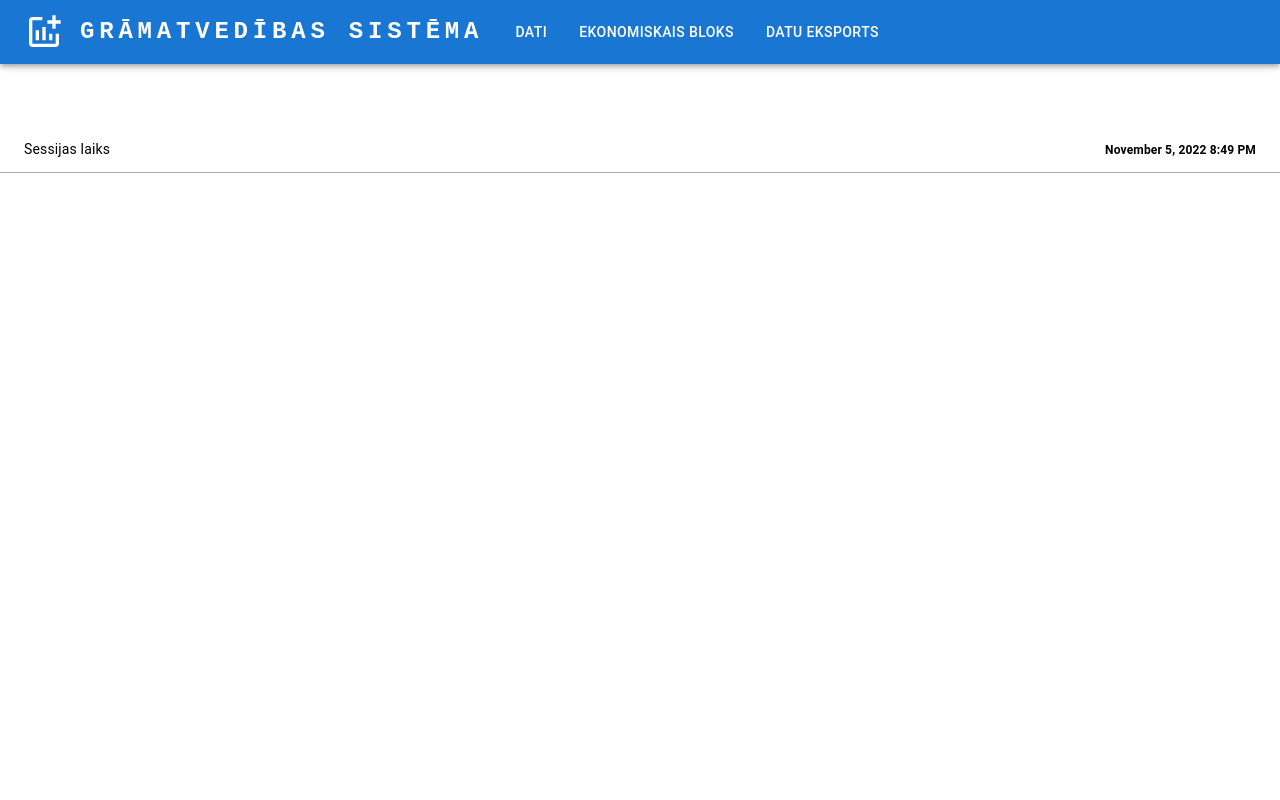
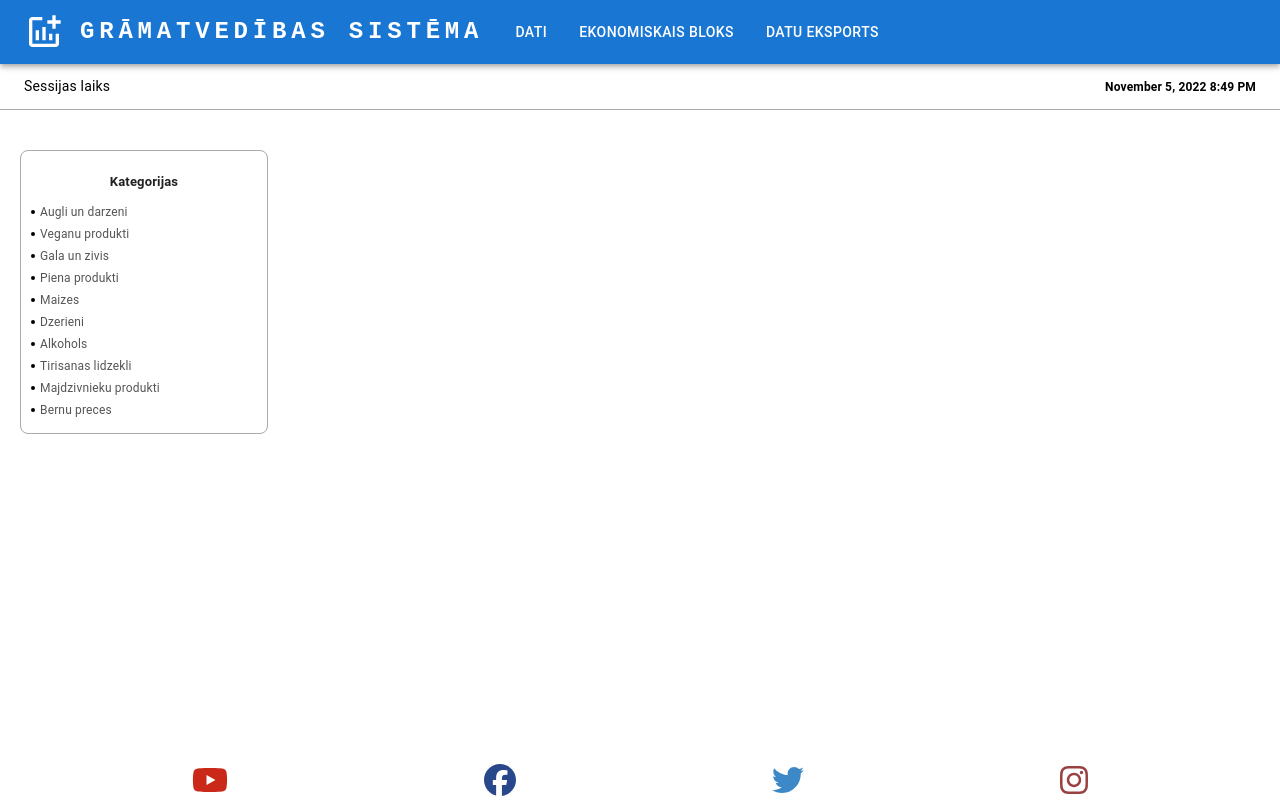
Before and after one commit to cropez/Gramatvedibas-sistema, a React (Create React App) app in the folder client/: page /ekonomiskaisblocks in a window 1280 px wide. Shown: the top 800 px of the page. Built offline with nearby package versions, Linux system fonts and the light colour scheme.

Commit message:
categories

```diff
--- a/client/src/App.js
+++ b/client/src/App.js
@@ -2,8 +2,8 @@ import React from "react"
 import { Route, Switch } from "react-router-dom"
 //pages
 import Autorizacija from "./Autorizacija"
-import Block from './ekonomiskaisblocks'
 import Dashboard from "./dashboard"
+import Block from './block'
 import Dati from "./Dati"
 //components
 import Header from "./Header"
@@ -20,7 +20,7 @@ export default function App() {
         <Route exact from="/dashboard" render={props => <Dashboard {...props} />} />
         <Route exact path="/dati" render={props => <Dati {...props} />} />
       </Switch>
-      <Footer/>
+      <Footer />
     </>
   );
 }
--- /dev/null
+++ b/client/src/SessionTime.jsx
@@ -0,0 +1,42 @@
+import React from 'react'
+import moment from 'moment'
+import { css, StyleSheet } from 'aphrodite'
+
+
+const Block = () => {
+  return (
+    <header className={css(style.header)}>
+      <div className={css(style.headerP)}>
+        Sessijas laiks
+      </div>
+      <div className={css(style.headerP, style.headerBold)}>
+        {moment(new Date()).format('LLL')}
+      </div>
+    </header>
+  )
+}
+
+
+const style = StyleSheet.create({
+  header: {
+    width: '100%',
+    flexShrink: 0,
+    display: 'flex',
+    padding: '12px 24px',
+    alignItems: 'center',
+    justifyContent: 'space-between',
+    borderBottom: 'solid 1px #aaa',
+  },
+  headerP: {
+    fontSize: 14,
+    color: '#000'
+  },
+  headerBold: {
+    fontSize: 12,
+    color: '#000',
+    fontWeight: 700
+  }
+})
+
+
+export default Block
--- /dev/null
+++ b/client/src/block/Categories.jsx
@@ -0,0 +1,85 @@
+import React from 'react'
+import { css, StyleSheet } from 'aphrodite'
+import SessionTime from '../SessionTime'
+
+
+const points = [
+  'Augli un darzeni',
+  'Veganu produkti',
+  'Gala un zivis',
+  'Piena produkti',
+  'Maizes',
+  'Dzerieni',
+  'Alkohols',
+  'Tirisanas lidzekli',
+  'Majdzivnieku produkti',
+  'Bernu preces'
+]
+
+
+const Categories = () => {
+  return (
+    <section className={css(style.container)}>
+      <h1 className={css(style.title)}>
+        Kategorijas
+      </h1>
+      {
+        points.map((p, i) => (
+          <div
+            key={i}
+            className={css(style.point)}
+          >
+            <div className={css(style.pointHead)} />
+            <div className={css(style.pointVal)}>
+              {p}
+            </div>
+          </div>
+        ))
+      }
+    </section>
+  )
+}
+
+
+const style = StyleSheet.create({
+  container: {
+    border: 'solid 1px #aaa',
+    flexDirection: 'column',
+    alignItems: 'center',
+    borderRadius: 8,
+    display: 'flex',
+    maxWidth: 300,
+    width: '20%',
+    padding: 10,
+  },
+  title: {
+    fontSize: 13,
+    fontWeight: 600,
+    color: '#222',
+    marginBottom: 12
+  },
+  point: {
+    width: '100%',
+    flexShrink: 0,
+    display: 'flex',
+    alignItems: 'center',
+    flexWrap: 'no-wrap',
+    cursor: 'pointer',
+    marginBottom: 4,
+    color: '#555'
+  },
+  pointHead: {
+    width: 4,
+    height: 4,
+    marginRight: 5,
+    borderRadius: 2,
+    backgroundColor: '#000'
+  },
+  pointVal: {
+    fontSize: 12,
+    fontWeight: 400
+  }
+})
+
+
+export default Categories
--- /dev/null
+++ b/client/src/block/index.jsx
@@ -0,0 +1,41 @@
+import React from 'react'
+import { css, StyleSheet } from 'aphrodite'
+import SessionTime from '../SessionTime'
+import Categories from './Categories'
+
+
+const Block = () => {
+  return (
+    <div className={css(style.container)}>
+      <SessionTime />
+      <div className={css(style.content)}>
+        <Categories />
+      </div>
+    </div>
+  )
+}
+
+
+const style = StyleSheet.create({
+  container: {
+    minHeight: 'calc(100vh - 100px)',
+    flexDirection: 'column',
+    alignItems: 'center',
+    position: 'relative',
+    display: 'flex',
+    width: '100vw'
+  },
+  content: {
+    justifyContent: 'space-between',
+    alignItems: 'center',
+    position: 'relative',
+    padding: '40px 20px',
+    flexWrap: 'wrap',
+    // display: 'flex',
+    height: '100%',
+    width: '100vw'
+  }
+})
+
+
+export default Block
--- a/client/src/ekonomiskaisblocks.jsx
+++ /dev/null
@@ -1,64 +0,0 @@
-import React from 'react'
-import moment from 'moment'
-import { css, StyleSheet } from 'aphrodite'
-
-
-const Block = () => {
-  return (
-    <div className={css(style.container)}>
-      <header className={css(style.header)}>
-        <div className={css(style.headerP)}>
-          Sessijas laiks
-        </div>
-        <div className={css(style.headerP, style.headerBold)}>
-          {moment(new Date()).format('LLL')}
-        </div>
-      </header>
-      <div className={css(style.container)}>
-      </div>
-    </div>
-  )
-}
-
-
-const style = StyleSheet.create({
-  container: {
-    flexDirection: 'column',
-    alignItems: 'center',
-    position: 'relative',
-    minHeight: '100vh',
-    display: 'flex',
-    width: '100vw',
-    marginTop: 63
-  },
-  header: {
-    width: '100%',
-    flexShrink: 0,
-    display: 'flex',
-    padding: '12px 24px',
-    alignItems: 'center',
-    justifyContent: 'space-between',
-    borderBottom: 'solid 1px #aaa',
-  },
-  headerP: {
-    fontSize: 14,
-    color: '#000'
-  },
-  headerBold: {
-    fontSize: 12,
-    color: '#000',
-    fontWeight: 700
-  },
-  content: {
-    justifyContent: 'space-between',
-    alignItems: 'center',
-    position: 'relative',
-    flexWrap: 'wrap',
-    display: 'flex',
-    height: '100%',
-    width: '100%'
-  }
-})
-
-
-export default Block
```
